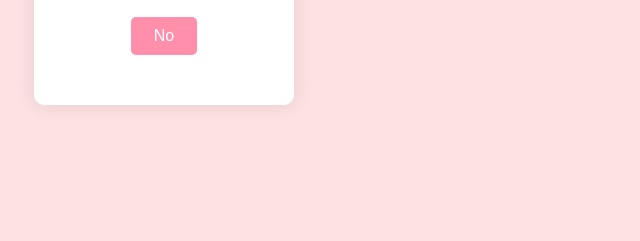
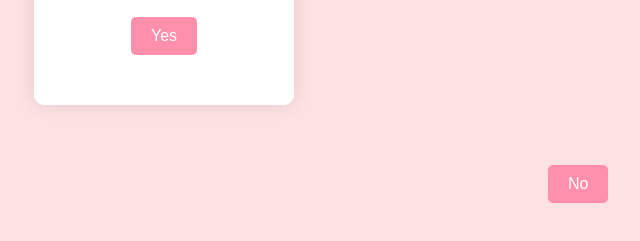
Before and after one commit to chittose/YesOrNo, a plain HTML site: page index.html in a window 1280 px wide. Shown: the part 475-716 px from the top of the page, without its empty margins (476-1116 px from the left). Drawn offline with Linux system fonts and the light colour scheme.

Commit message:
Update index.html

```diff
--- a/index.html
+++ b/index.html
@@ -56,6 +56,8 @@
 
     #noBtn {
       position: fixed;
+      top: 80%;
+      left: 80%;
     }
 
     #result {
@@ -71,10 +73,11 @@
     <h2>Neng sayang aa?</h2>
     <div class="buttons">
       <button id="yesBtn">Yes</button>
-      <button id="noBtn">No</button>
     </div>
     <div id="result"></div>
   </div>
+
+  <button id="noBtn">No</button>
 
   <audio id="bgm" autoplay loop>
     <source src="music.mp3" type="audio/mpeg">
```
